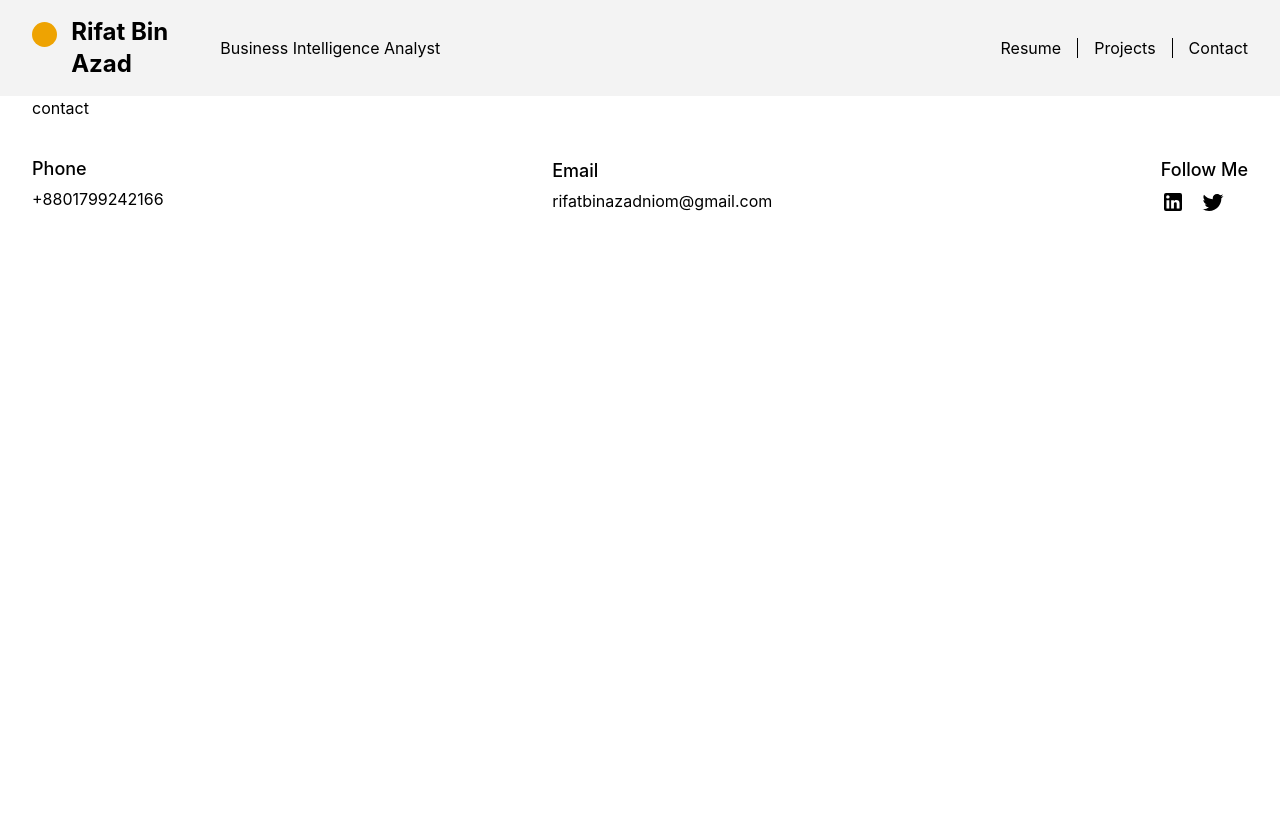
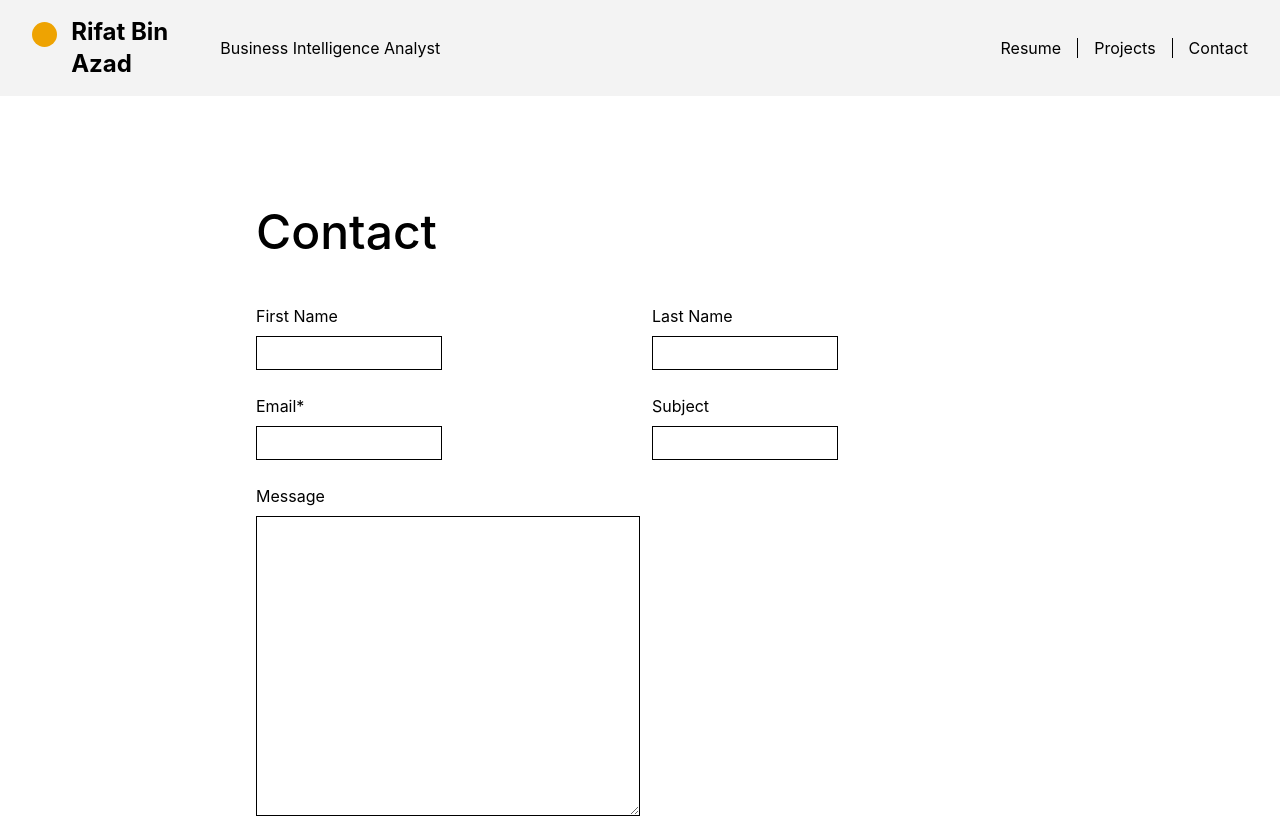
Before and after one commit to Navid101/rifatportfolio, a Next.js app: page /contact in a window 1280 px wide. Shown: the top 817 px of the page. Built offline with nearby package versions, Linux system fonts and the light colour scheme.

Commit message:
contact page done

```diff
--- /dev/null
+++ b/components/ContactItem.jsx
@@ -0,0 +1,54 @@
+import React,{useState,useRef} from 'react'
+import emailjs from "@emailjs/browser"
+import {motion} from 'framer-motion'
+import Letter from './Letter'
+
+const ContactItem = () => {
+  const formRef = useRef()
+  const [message,setMessage] = useState(false)
+  const [name,setName] = useState("");
+  const handleSubmit = (e)=>{
+    e.preventDefault()
+    setMessage(true)
+    emailjs.sendForm('service_e0yt0zb', 'template_pj3ex6p', formRef.current, 'ys6s4I5Qhrr2CSY_2')
+      .then((result) => {
+          console.log(result.text);
+      }, (error) => {
+          console.log(error.text);
+      });
+  }
+  return (
+    <>
+    {!message?
+    <form ref={formRef} onSubmit={handleSubmit} className='flex flex-col xl:grid xl:grid-cols-2 gap-6 w-full'>
+      <div className='flex flex-col items-center xl:items-start space-y-2'>
+        <h1>First Name</h1>
+        <input type="text" name='user_name' className='outline-none border w-1/2 py-1 border-darkBlack text-darkBlack peer' onChange={(e)=>setName(e.target.value)}></input>
+      </div>
+      <div className='flex flex-col items-center xl:items-start space-y-2'>
+        <h1>Last Name</h1>
+        <input type="text" name='last_name' className='outline-none border w-1/2 py-1 border-darkBlack text-darkBlack '></input>
+      </div>
+      <div className='flex flex-col items-center xl:items-start space-y-2'>
+        <h1>Email*</h1>
+        <input type="email" name='user_email' className='outline-none border w-1/2 py-1 border-darkBlack text-darkBlack ' required></input>
+      </div>
+      <div className='flex flex-col items-center xl:items-start space-y-2'>
+        <h1>Subject</h1>
+        <input type="text" name='user_subject' className='outline-none border w-1/2 py-1 border-darkBlack text-darkBlack '></input>
+      </div>
+      <div className='flex flex-col items-center xl:items-start space-y-2 col-span-2'>
+        <h1>Message</h1>
+        <textarea type="text" name='message' className='outline-none border w-full lg:w-1/2 h-[300px] py-1 border-darkBlack text-darkBlack ' required></textarea>
+      </div>
+      <button className='bg-darkBlack self-center text-paleWhite p-1 xl:p-2 rounded w-1/4 lg:w-1/6'>Send</button>
+    </form>:
+    <motion.div initial={{opacity:0}} animate={{opacity:1}} transition={{delay:.5}}>
+      <Letter name={name}></Letter>
+    </motion.div>
+    }
+    </>
+  )
+}
+
+export default ContactItem
--- /dev/null
+++ b/components/Letter.jsx
@@ -0,0 +1,16 @@
+import React from 'react'
+
+const Letter = ({name}) => {
+  return (
+    <div className="flex flex-col space-y-6">
+        <h1 className='text-2xl md:text-3xl  md:text-left '>Dear {name},</h1>
+        <h1 className='text-2xl md:text-3xl  md:text-left '>Thank you for reaching out to me</h1>
+        <h1 className='text-2xl md:text-3xl  md:text-left '>I will get in touch with you soon</h1>
+        <h1 className='text-2xl md:text-3xl  md:text-left '>Wishing you a wonderful day!</h1>
+        <h1 className='text-2xl md:text-3xl  md:text-left '>Sincerely,</h1>
+        <h1 className='text-2xl md:text-3xl  md:text-left '>Rifat</h1>
+    </div>
+  )
+}
+
+export default Letter
--- a/package.json
+++ b/package.json
@@ -9,6 +9,7 @@
     "lint": "next lint"
   },
   "dependencies": {
+    "@emailjs/browser": "^3.6.2",
     "@emotion/react": "^11.9.3",
     "@emotion/styled": "^11.9.3",
     "@mui/icons-material": "^5.8.4",
--- a/pages/contact.jsx
+++ b/pages/contact.jsx
@@ -1,8 +1,13 @@
 import React from 'react'
+import ContactItem from '../components/ContactItem'
 
 const contact = () => {
   return (
-    <div className='container px-8 m-auto md:space-x-6'>contact</div>
+    <div className='container px-8 lg:px-64 m-auto space-y-12 flex flex-col items-center xl:items-start py-8 lg:py-28'>
+        <p className='text-3xl lg:text-5xl font-medium'>Contact</p>
+        <ContactItem></ContactItem>
+        <span className='w-full h-[1px] bg-lightGray'></span>
+    </div>
   )
 }
 
--- a/pages/projects.jsx
+++ b/pages/projects.jsx
@@ -8,6 +8,7 @@ const projects = () => {
         <div className="flex flex-col w-full">
           <ProjectItem/>
         </div>
+        <span className='w-full h-[1px] bg-lightGray'></span>
     </div>
   )
 }
```
Also changed, not shown: 1 other file (tests, documents, lock files or other folders).
